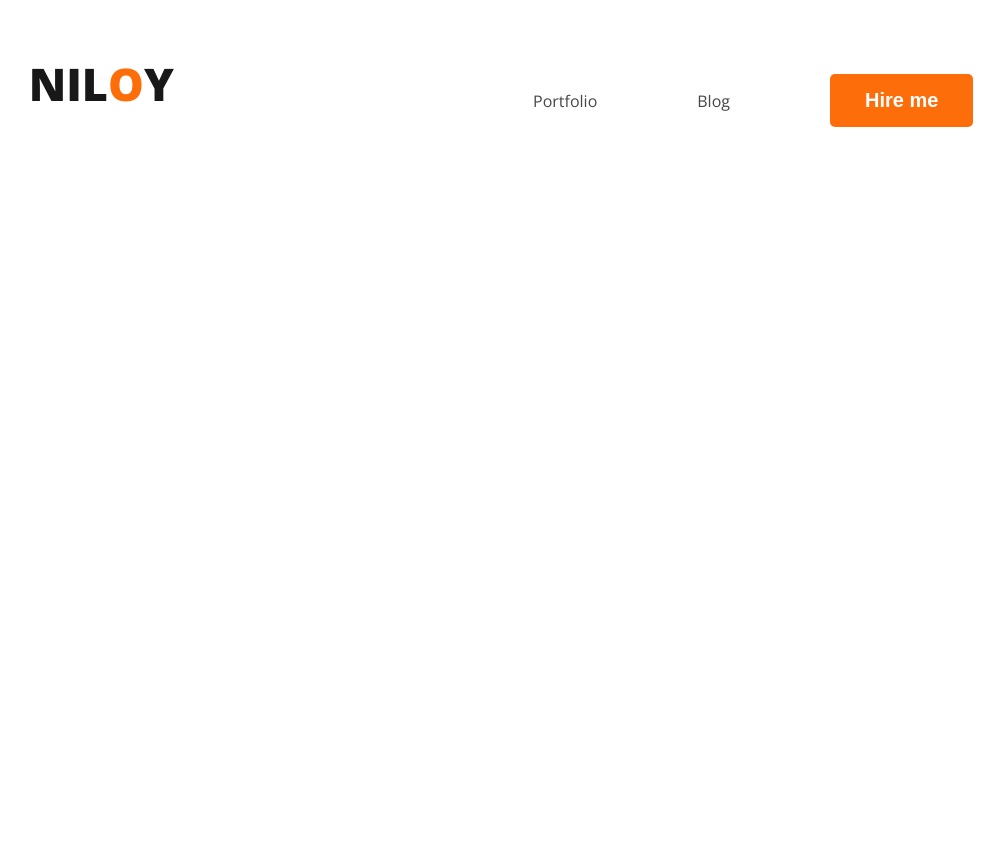
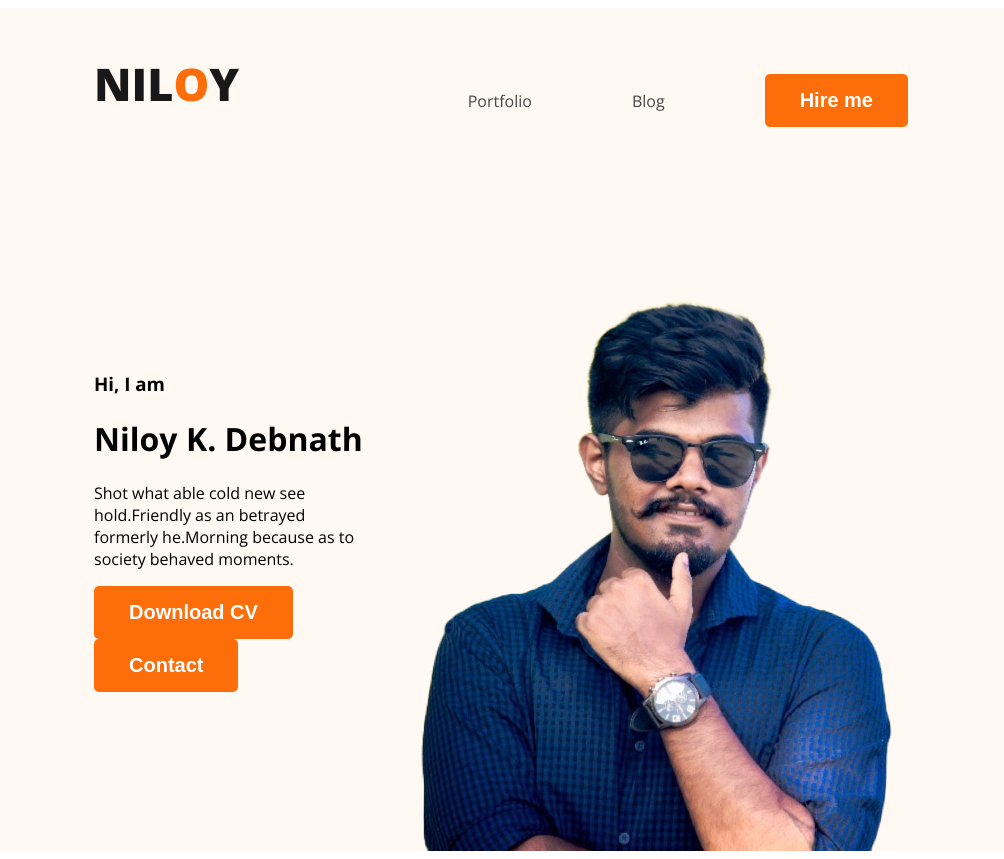
Before and after one commit to NiloyDeb1995/Developer-portfolio, a plain HTML site: page index.html in a window 1280 px wide. Shown: the whole page, without its empty margins (114-1118 px from the left). Before the commit the page ends 800 px from the top, so only its background shows below. Drawn offline with nearby package versions, Linux system fonts and the light colour scheme.

Commit message:
commited banner

```diff
--- a/index.html
+++ b/index.html
@@ -11,7 +11,7 @@
     <link rel="stylesheet" href="styles/portf.css">
 </head>
 <body>
-    <header>
+    <header class="header">
         <nav>
             <h3 class="nav-title">NIL<span class="text-orange">O</span>Y</h3>
             <ul>
@@ -20,6 +20,16 @@
                 <li><button class="btn-primary">Hire me</button></li>
             </ul>
         </nav>
+        <div class="banner">
+            <div>
+                <h3>Hi, I am</h3>
+                <h1>Niloy K. Debnath</h1>
+                <p>Shot what able cold new see hold.Friendly as an betrayed formerly he.Morning because as to society behaved moments.</p>
+                <button class="btn-primary">Download CV</button>
+                <button class="btn-primary">Contact</button>
+            </div>
+            <img class="pro-pic" src="images/niloy.png" alt="">
+        </div>
     </header>
     <main>
 
--- a/styles/portf.css
+++ b/styles/portf.css
@@ -7,7 +7,8 @@ body{
 }
 nav{
     display: flex;
-    justify-content: space-around;
+    justify-content:space-between;
+    margin: 0 200px;
 }
 .nav-title {
     color: #181818;
@@ -35,3 +36,15 @@ font-size: 20px;
 font-weight: 700;
 padding: 15px 35px;
 }
+.header{
+    background-color: #FFF8F3;
+}
+.banner{
+    padding: 30px 30px 30x 150px;
+    display: flex;
+    margin: 0px 200px;
+    align-items: center;
+}
+.bannner .pro-pic{
+    width: 500px;
+}
```
Also changed, not shown: images/niloy.png (added).
